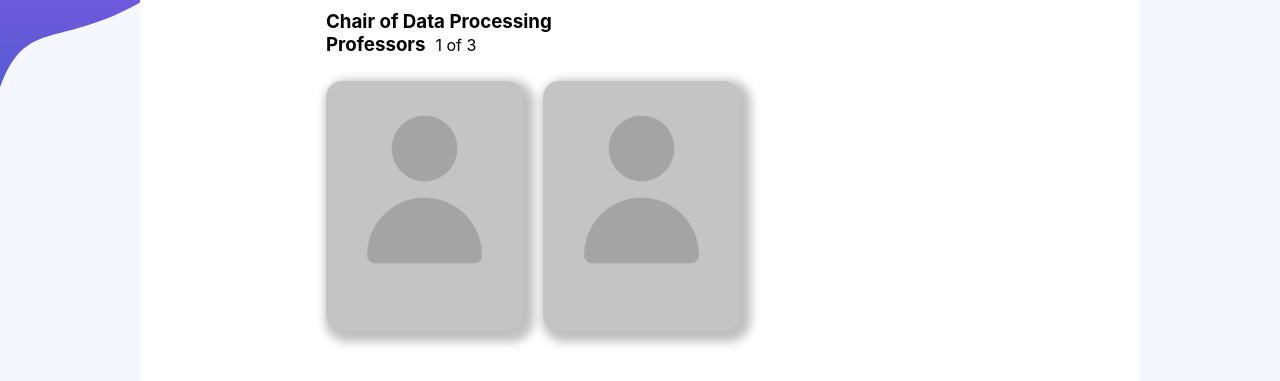
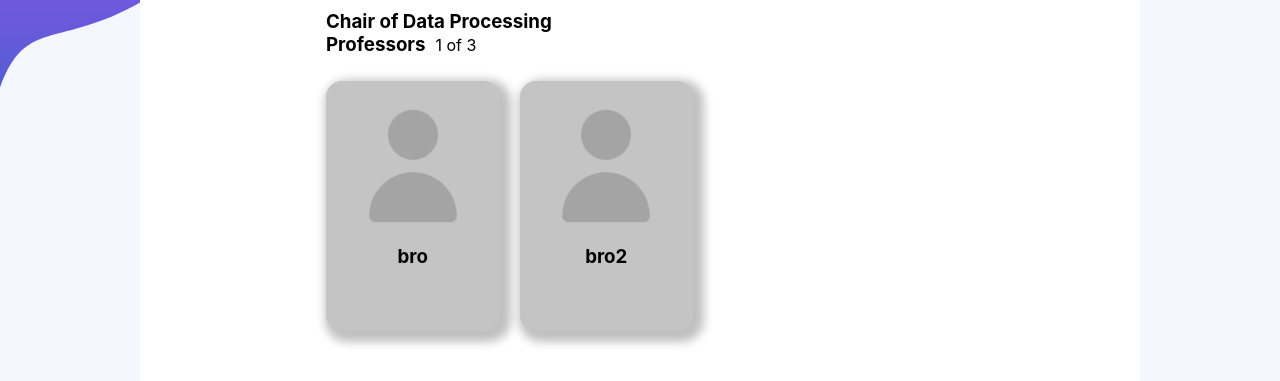
Before and after one commit to denyslazarenko/profini, a React (Create React App) app in the folder frontend/: page /collection in a window 1280 px wide. Shown: the part 299-680 px from the top of the page. Built offline with nearby package versions, Linux system fonts and the light colour scheme.

Commit message:
Fix EmptyCard

```diff
--- a/frontend/src/Components/EmptyCard.tsx
+++ b/frontend/src/Components/EmptyCard.tsx
@@ -17,7 +17,6 @@ const Container = styled.div`
   border-radius: 16px;
   box-shadow: 5px 5px 10px 6px rgba(0,0,0,0.25);
   position: relative;
-  display: grid;
   grid-template-columns: 1fr;
   text-align: center;
 `;
```
